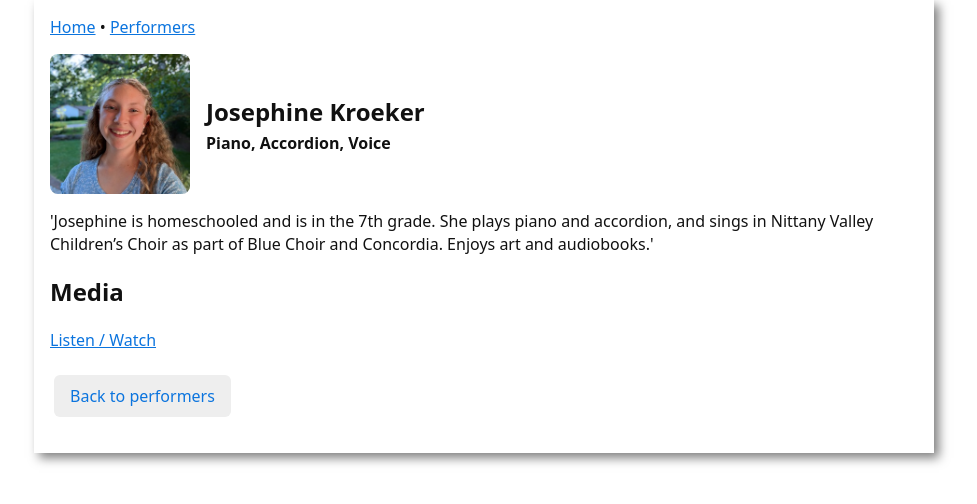
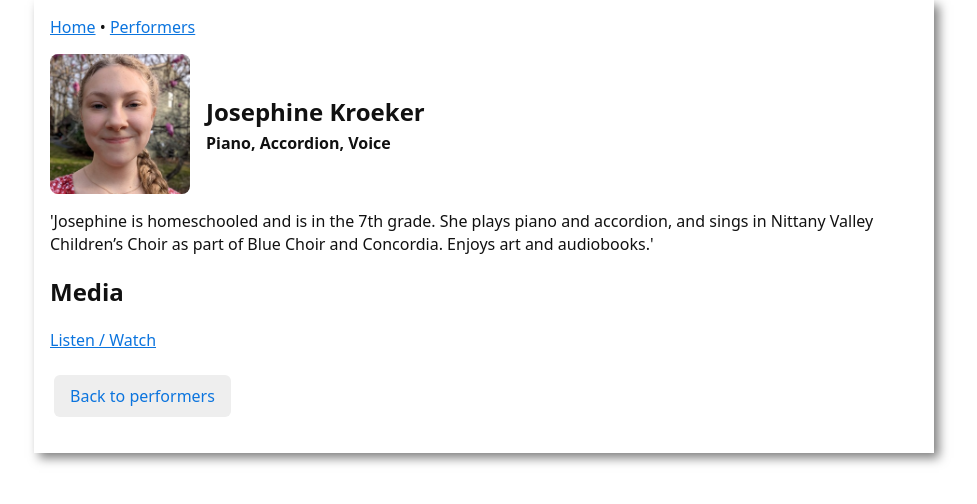
Before and after one commit to KurtKroeker/csehy-fundraising, a Jekyll site: the page built from _performers/josephine-kroeker.md, in a window 1280 px wide. Shown: the top 504 px of the page, without its empty margins (156-1133 px from the left). Built offline with Jekyll 4.4.1, drawn with Linux system fonts in a browser that asks for light colours.

Commit message:
updated josie photo

```diff
--- a/_performers/josephine-kroeker.md
+++ b/_performers/josephine-kroeker.md
@@ -3,7 +3,7 @@ layout: performer
 title: "Josephine Kroeker"
 name: "Josephine Kroeker"
 instrument: "Piano, Accordion, Voice"
-photo: "Josie-headshot-orig.jpg"
+photo: "josie-headshot-2.jpg"
 bio: >
   'Josephine is homeschooled and is in the 7th grade. She plays piano and accordion, and sings in Nittany Valley Children’s Choir as part of Blue Choir and Concordia. Enjoys art and audiobooks.'
 media_url: ""
```
Also changed, not shown: assets/images/josie-headshot-2.jpg (added).
